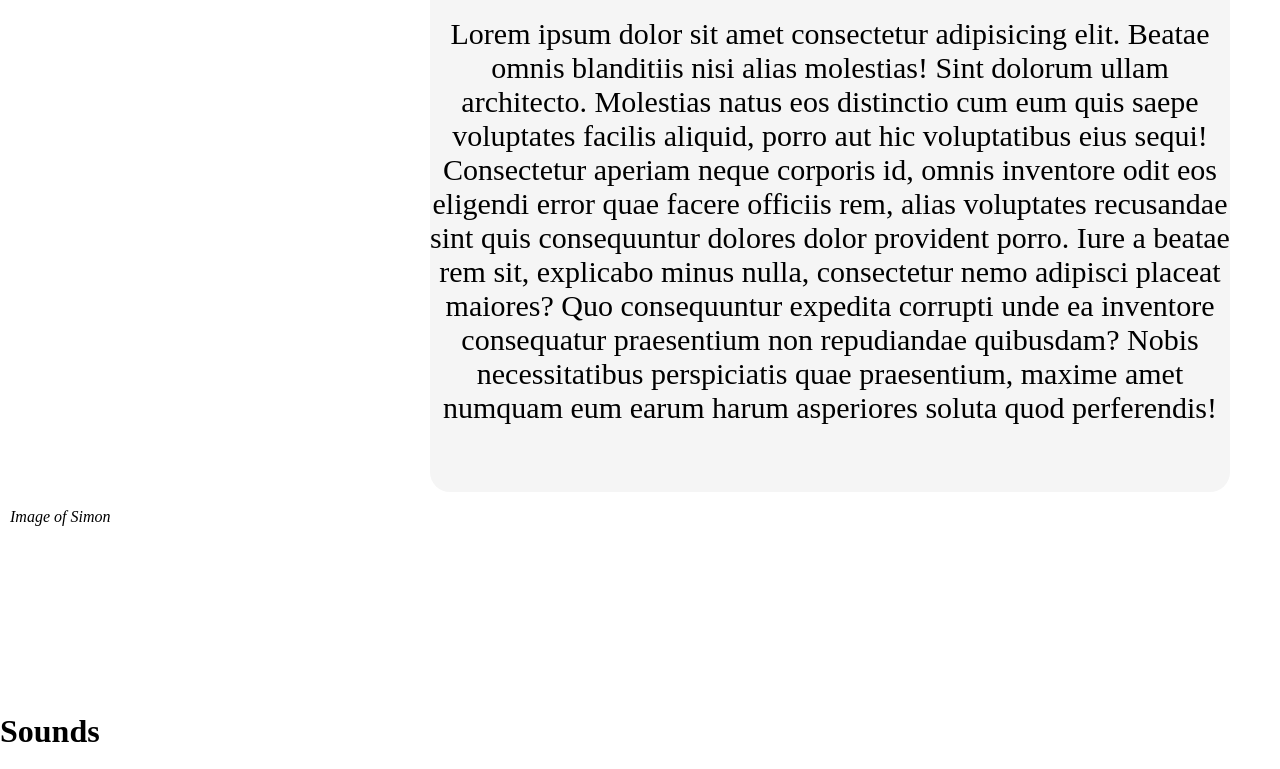
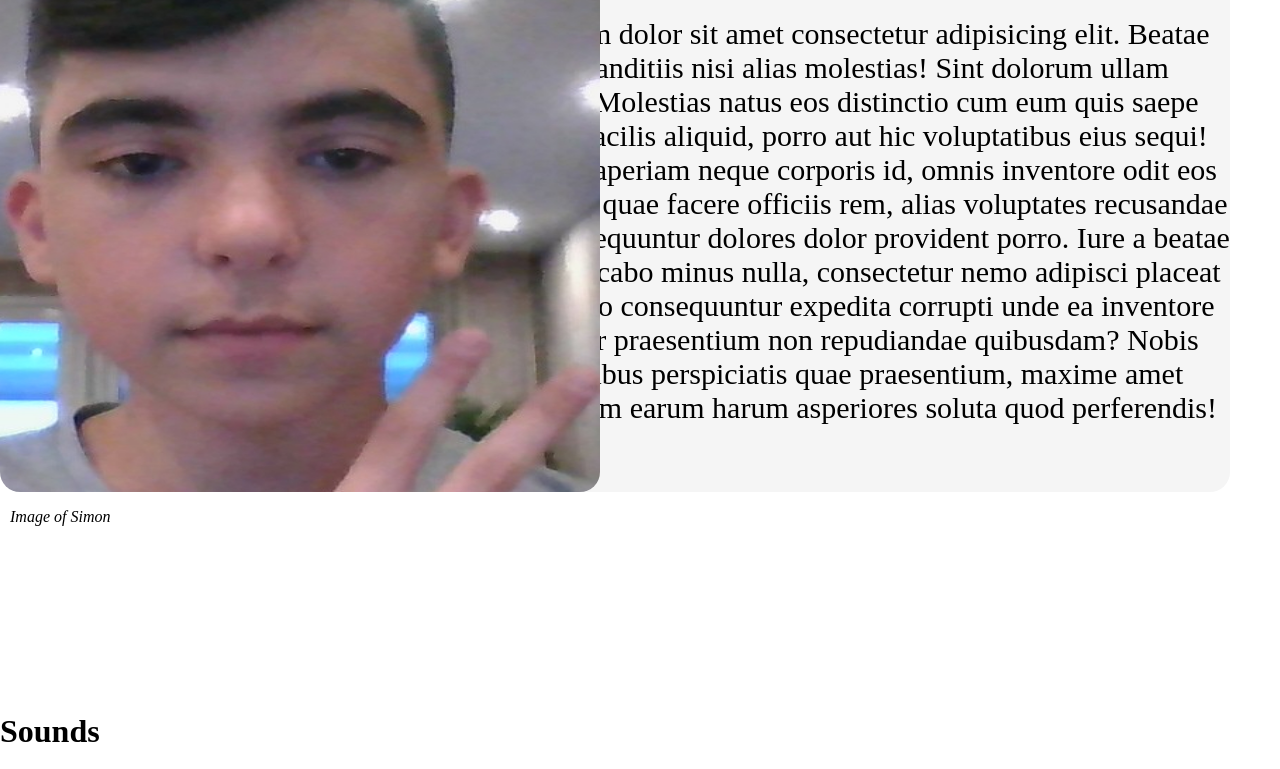
Before and after one commit to Blackninja5ll/personal-site, a plain HTML site: page index.html in a window 1280 px wide. Shown: the part 308-1077 px from the top of the page. Drawn offline with Linux system fonts and the light colour scheme.

Commit message:
Update index.html

```diff
--- a/index.html
+++ b/index.html
@@ -28,7 +28,7 @@
     </div>
 
     <div id="1">
-        <img src="--Simpy.jpg" alt="Img of Simon" class="side-img">
+        <img src="-Simpy.jpg" alt="Img of Simon" class="side-img">
         <p class="description"><i>Image of Simon</i></p>
     </div>
 
```
